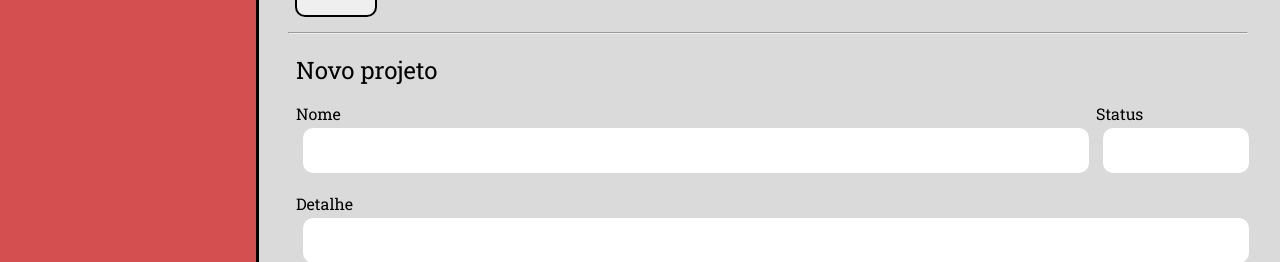
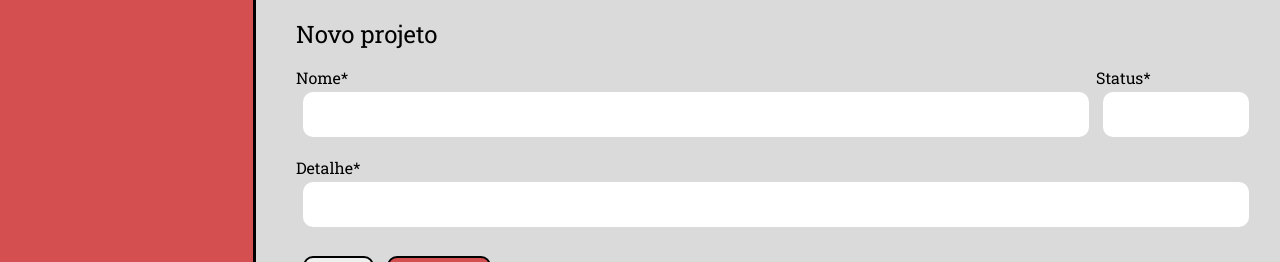
Before and after one commit to RanieriFerreira/Aplicacao-CRUD, an Angular app in the folder frontEnd/: page /projetos in a window 1280 px wide. Shown: the part 348-610 px from the top of the page. Built offline with nearby package versions, Linux system fonts and the light colour scheme; no server answers.

Commit message:
6.11.UpgradeSass 6.11.6.Animação das mensagens e alerta de obrigatoriedade dos cmapos

```diff
--- a/frontEnd/src/app/Components/funcionario-form/funcionario-form.component.html
+++ b/frontEnd/src/app/Components/funcionario-form/funcionario-form.component.html
@@ -3,15 +3,15 @@
 <form>
   <div class="row">
     <div class="form-group col-5 col-m-12">
-      <label class="form-label" for="nome">Nome</label>
+      <label class="form-label" for="nome">Nome*</label>
       <input class="form-input" type="text" [(ngModel)]="this._httpService.funcionarioInput.nome" name="nome">
     </div>
     <div class="form-group col-5 col-m-8">
-      <label class="form-label" for="cpf">CPF</label>
+      <label class="form-label" for="cpf">CPF*</label>
       <input [disabled]="this._httpService.editMode? true: false" class="form-input" type="number" [(ngModel)]="this._httpService.funcionarioInput.cpf" name="cpf">
     </div>
     <div class="form-group col-2 col-m-4">
-      <label class="form-label" for="status">Status</label>
+      <label class="form-label" for="status">Status*</label>
       <input class="form-input" type="number" [(ngModel)]="this._httpService.funcionarioInput.status" name="status">
     </div>
   </div>
--- a/frontEnd/src/app/Components/funcionario-list/funcionario-list.component.html
+++ b/frontEnd/src/app/Components/funcionario-list/funcionario-list.component.html
@@ -6,7 +6,7 @@
 <form [ngClass]="expanded? 'collapse-target' : 'collapse-target collapsed'">
   <div class="row">
     <div class="form-group col-m-12 col-4">
-      <label class="form-label" for="ordem">Ordenar por</label>
+      <label class="form-label" for="ordem">Ordenar por*</label>
       <select name="ordem" #ordem>
         <option value="Status">Status</option>
         <option value="status_desc">Status decrescente</option>
@@ -15,11 +15,11 @@
       </select>
     </div>
     <div class="form-group col-m-6 col-4">
-      <label class="form-label" for="paginaNumero">Número da página</label>
+      <label class="form-label" for="paginaNumero">Número da página*</label>
       <input [(ngModel)]="paginaNumero" class="form-input" type="number" name="paginaNumero">
     </div>
     <div class="form-group col-m-6 col-4">
-      <label class="form-label" for="paginaQuantidade">Quantidade funcionários</label>
+      <label class="form-label" for="paginaQuantidade">Quantidade funcionários*</label>
       <input [(ngModel)]="paginaQuantidade" class="form-input" type="number" name="paginaQuantidade">
     </div>
   </div>
--- a/frontEnd/src/app/Components/menu/menu.component.scss
+++ b/frontEnd/src/app/Components/menu/menu.component.scss
@@ -3,7 +3,7 @@
 /*************/
 /* Variables */
 /*************/
-$menu-height: 50px;
+$menu-height: 70px;
 
 /********/
 /* Base */
@@ -35,6 +35,7 @@ $menu-height: 50px;
     max-width: 300px;
     height: 100%;
     border-right: 0.2em solid black;
+    box-sizing: border-box;
 
     position: fixed;
     top: $menu-height;
@@ -47,13 +48,6 @@ $menu-height: 50px;
         left: 0;
     }
 }
-
-.container-menu {
-    @media (min-width: 769px) {
-    }
-}
-
-
 
 /*************/
 /* Component */
--- a/frontEnd/src/app/Components/messages/messages.component.html
+++ b/frontEnd/src/app/Components/messages/messages.component.html
@@ -1,4 +1,4 @@
-<div *ngIf="messageService.messages.length">
+<div *ngIf="messageService.messages.length" class="message">
   <h3>Mensagens</h3>
   <ul class="message-list">
     <li *ngFor='let message of messageService.messages' [ngClass]="(message.status == 'Error')? 'error' : (message.status == 'Success')? 'success' : 'warning'">{{message.body}}</li>
--- a/frontEnd/src/app/Components/messages/messages.component.scss
+++ b/frontEnd/src/app/Components/messages/messages.component.scss
@@ -0,0 +1,6 @@
+@import "../../../variables.scss";
+@import "../../../status.scss";
+
+.message {
+    animation: 1s ease-out 0s 1 fadeStart;
+}
--- a/frontEnd/src/app/Components/projeto-form/projeto-form.component.html
+++ b/frontEnd/src/app/Components/projeto-form/projeto-form.component.html
@@ -3,15 +3,15 @@
 <form action="">
   <div class="row">
     <div class="form-group col-10">
-      <label class="form-label" for="nome">Nome</label>
+      <label class="form-label" for="nome">Nome*</label>
       <input class="form-input" type="text" [(ngModel)]="this._httpService.projetoInput.nome" name="nome">
     </div>
     <div class="form-group col-2">
-      <label class="form-label" for="status">Status</label>
+      <label class="form-label" for="status">Status*</label>
       <input class="form-input" type="number" [(ngModel)]="this._httpService.projetoInput.status" name="status">
     </div>
     <div class="form-group col-12">
-      <label class="form-label" for="detalhe">Detalhe</label>
+      <label class="form-label" for="detalhe">Detalhe*</label>
       <input class="form-input" type="text" [(ngModel)]="this._httpService.projetoInput.detalhe" name="detalhe">
     </div>
   </div>
--- a/frontEnd/src/app/Services/messages.service.ts
+++ b/frontEnd/src/app/Services/messages.service.ts
@@ -8,6 +8,7 @@ export class MessagesService {
   messages: Message[] = [];
 
   add(body: string, status: string) {
+    this.messages = [];
     this.messages.push(new Message (body, status));
   }
 
--- a/frontEnd/src/styles.scss
+++ b/frontEnd/src/styles.scss
@@ -47,6 +47,8 @@ html {
     font-size: 1rem;
     font-family:'Roboto Slab', serif;
     background-color: $secondary-color;
+    max-width: 1858px;
+    margin: auto;
 }
 
 h1 {
@@ -119,7 +121,7 @@ select:hover {
 /**********/
 //Container
 .container {
-    padding: 3em 1.5em 2em 1.5em;
+    padding: 4.5em 1.5em 2em 1.5em;
     box-sizing: border-box;
     width: 100%;
     height: 100%;
@@ -127,7 +129,7 @@ select:hover {
         padding: 1em;
         float: right;
         width: 80%;
-        padding: 1em 2em 2em 2em;
+        padding: 1em 2em 1.5em 2em;
     }
 }
 
```
